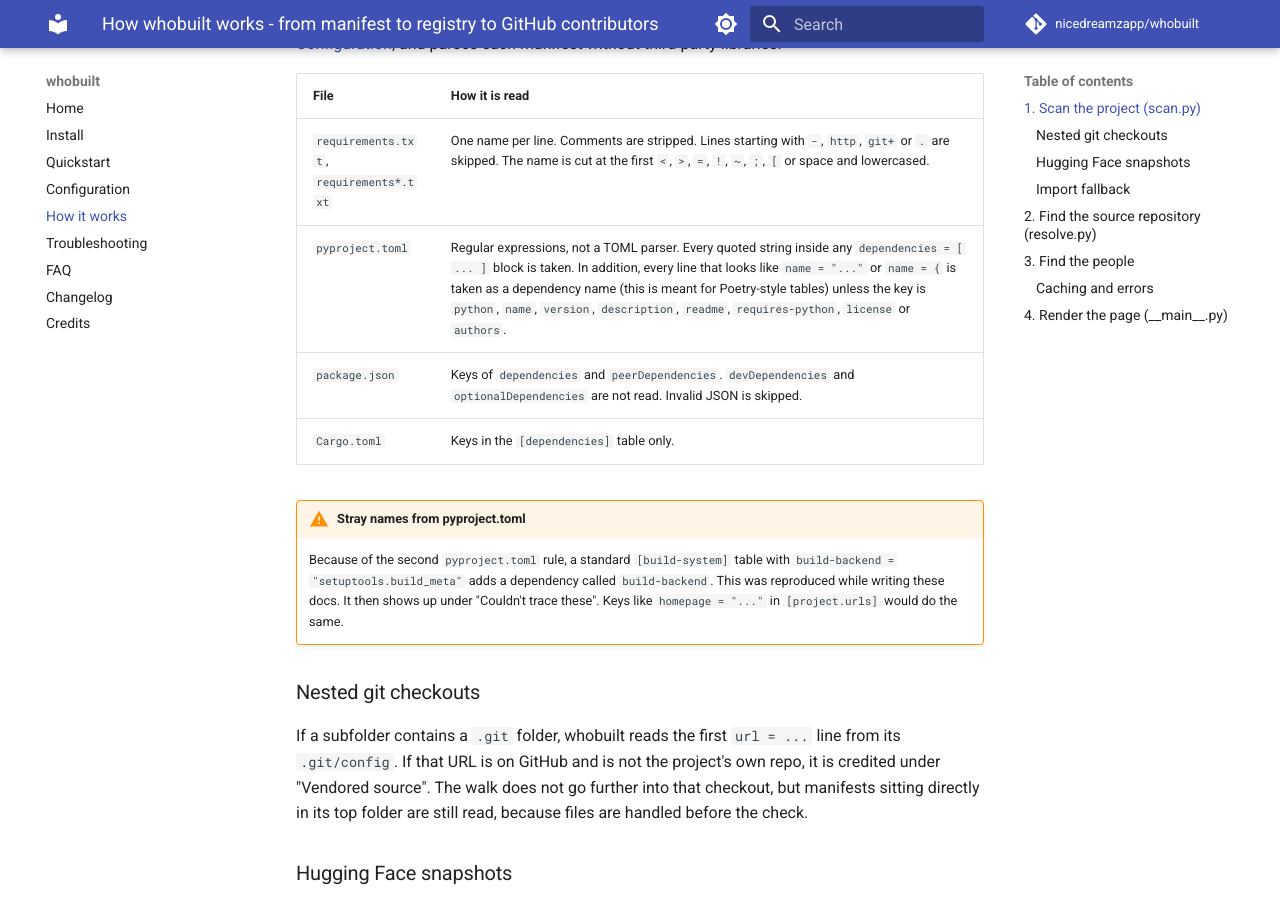
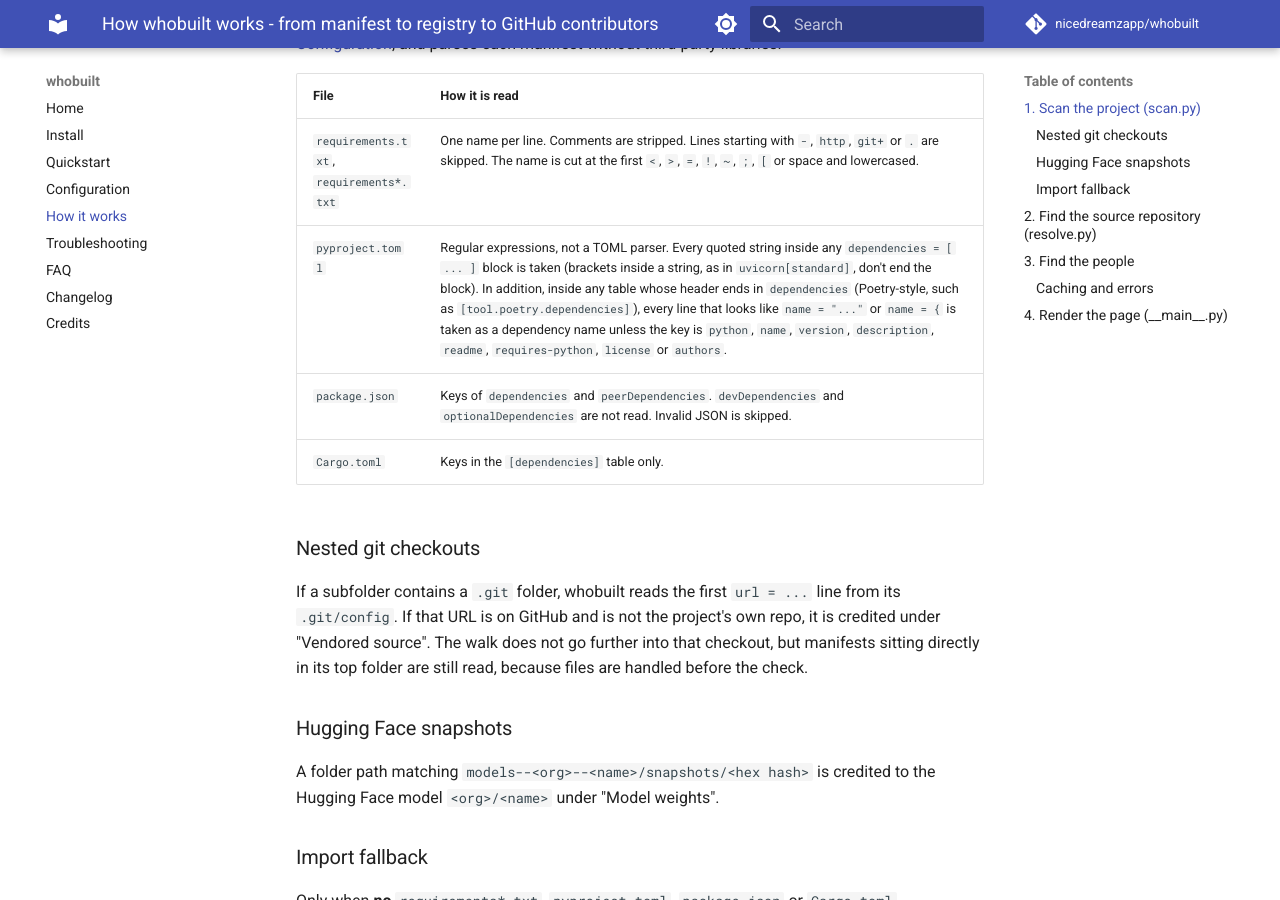
Before and after one commit to nicedreamzapp/whobuilt, an MkDocs documentation site: the page built from docs/how-it-works.md, in a window 1280 px wide and 900 px high, scrolled down 404 px. Built offline with MkDocs 1.6.1 and Material for MkDocs 9.7.7, drawn with Linux system fonts in a browser that asks for light colours; comment, search, counter and statistics services are not loaded.

Commit message:
Fix stray pyproject.toml keys being credited as dependencies
from_pyproject took every `key = "..."` or `key = {` line in the whole
file as a dependency name (meant for Poetry's [tool.poetry.dependencies]).
A standard PEP 621 file therefore added build-backend from
[build-system], every [project.urls] key (homepage, source...) and every
[project.scripts] entry. Those were then looked up on PyPI, where a
same-named unrelated project could be credited as if it were a real
dependency, which is the wrong-attribution case the tool is built to
avoid.

Only read key/value lines inside tables whose header ends in
"dependencies". The docs described this as a known issue; the warning
and troubleshooting entry are removed and how-it-works is updated.

Co-Authored-By: Claude Opus 5.5 <noreply@anthropic.com>
Claude-Session: https://claude.ai/code/session_01URGBFp4iW7hhx3Eo1j1hNd

```diff
--- a/docs/how-it-works.md
+++ b/docs/how-it-works.md
@@ -23,15 +23,9 @@ without third-party libraries.
 | File | How it is read |
 |---|---|
 | `requirements.txt`, `requirements*.txt` | One name per line. Comments are stripped. Lines starting with `-`, `http`, `git+` or `.` are skipped. The name is cut at the first `<`, `>`, `=`, `!`, `~`, `;`, `[` or space and lowercased. |
-| `pyproject.toml` | Regular expressions, not a TOML parser. Every quoted string inside any `dependencies = [ ... ]` block is taken. In addition, every line that looks like `name = "..."` or `name = {` is taken as a dependency name (this is meant for Poetry-style tables) unless the key is `python`, `name`, `version`, `description`, `readme`, `requires-python`, `license` or `authors`. |
+| `pyproject.toml` | Regular expressions, not a TOML parser. Every quoted string inside any `dependencies = [ ... ]` block is taken (brackets inside a string, as in `uvicorn[standard]`, don't end the block). In addition, inside any table whose header ends in `dependencies` (Poetry-style, such as `[tool.poetry.dependencies]`), every line that looks like `name = "..."` or `name = {` is taken as a dependency name unless the key is `python`, `name`, `version`, `description`, `readme`, `requires-python`, `license` or `authors`. |
 | `package.json` | Keys of `dependencies` and `peerDependencies`. `devDependencies` and `optionalDependencies` are not read. Invalid JSON is skipped. |
 | `Cargo.toml` | Keys in the `[dependencies]` table only. |
-
-!!! warning "Stray names from pyproject.toml"
-    Because of the second `pyproject.toml` rule, a standard `[build-system]` table with
-    `build-backend = "setuptools.build_meta"` adds a dependency called `build-backend`.
-    This was reproduced while writing these docs. It then shows up under "Couldn't trace
-    these". Keys like `homepage = "..."` in `[project.urls]` would do the same.
 
 ### Nested git checkouts
 
```
Also changed, not shown: docs/troubleshooting.md (+1 -8 lines), 2 other files.
